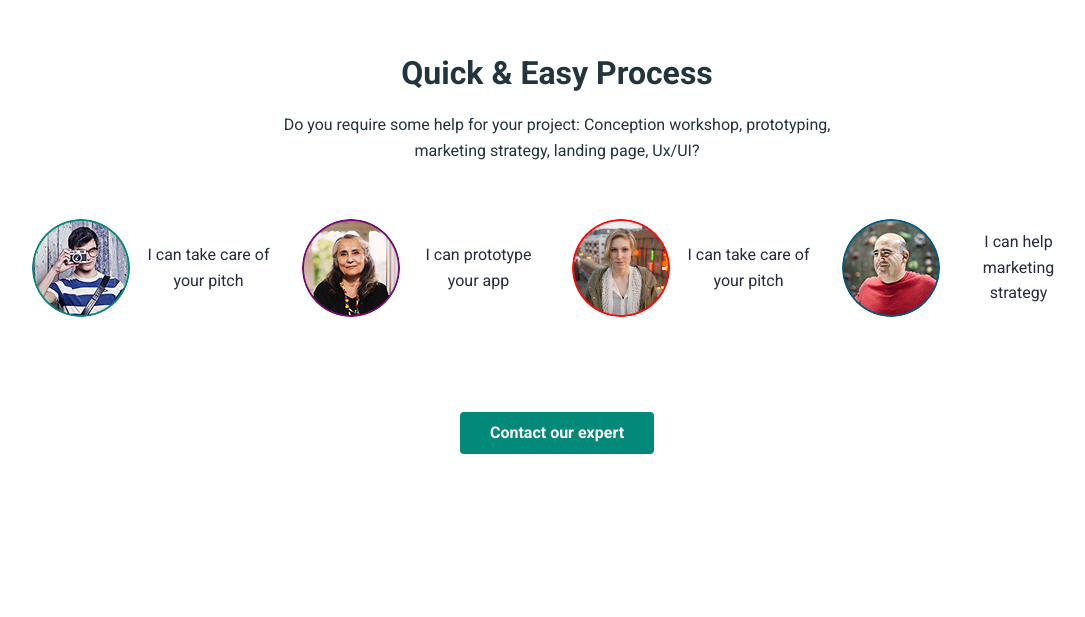
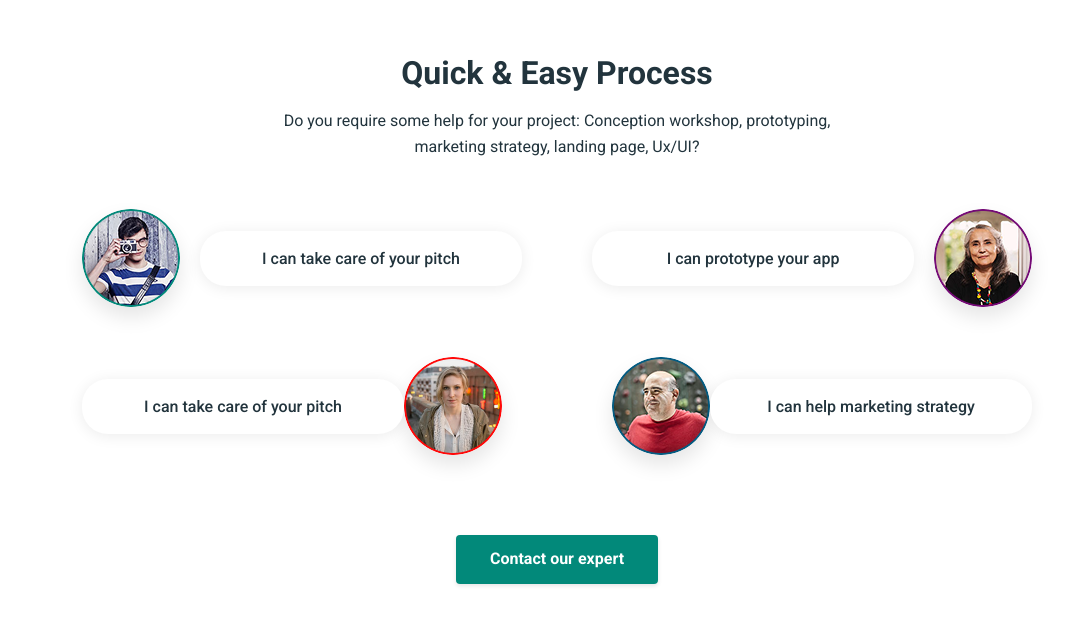
Before and after one commit to MaksymKovalov/Business-promotion_Blended_15, a plain HTML site: page index.html in a window 1280 px wide. Shown: the part 3483-4100 px from the top of the page, without its empty margins (83-1168 px from the left). Drawn offline with nearby package versions, Linux system fonts and the light colour scheme.

Commit message:
add html structure and css new versions-v-3

```diff
--- a/css/styles.css
+++ b/css/styles.css
@@ -460,17 +460,39 @@ button {
 }
 
 /* Process section */
+.customer-wrapper {
+  display: flex;
+  align-items: center;
+  justify-content: space-between;
+  gap: 40px;
+  flex-direction: row; /* Изменено с row-reverse на row */
+}
+
+.customer-content {
+  flex: 1;
+  max-width: 48%;
+}
+
+.customer-image {
+  flex: 1;
+  max-width: 48%;
+  text-align: left;
+}
+
+/* Process section - финальная версия */
 .process-section {
   padding: 80px 0;
   text-align: center;
+  background-color: #fff;
 }
 
 .process-title {
   font-size: 32px;
   line-height: 1.2;
-  margin-bottom: 20px;
+  margin-bottom: 16px;
   text-align: center;
   color: #22343d;
+  font-weight: 700;
 }
 
 .process-text {
@@ -482,40 +504,167 @@ button {
 }
 
 .process-list-wrapper {
-  margin: 50px 0;
+  margin: 50px auto;
+  max-width: 980px;
+  padding: 0 15px;
 }
 
 .process-list {
-  display: flex;
-  flex-wrap: wrap;
-  justify-content: center;
-  gap: 30px;
+  display: grid;
+  grid-template-columns: repeat(2, 1fr);
+  gap: 50px 30px;
 }
 
 .process-item {
   display: flex;
   align-items: center;
-  width: 240px;
-  margin-bottom: 20px;
+}
+
+/* Первый элемент: картинка слева от текста */
+.process-item:nth-child(1) {
+  flex-direction: row;
+  justify-content: flex-start;
+  padding-right: 20px;
+}
+
+/* Второй элемент: картинка справа от текста */
+.process-item:nth-child(2) {
+  flex-direction: row-reverse;
+  justify-content: flex-start;
+  padding-left: 20px;
+}
+
+/* Третий элемент: картинка слева от текста */
+.process-item:nth-child(3) {
+  flex-direction: row-reverse;
+  justify-content: flex-start;
+  padding-right: 20px;
+}
+
+/* Четвертый элемент: картинка справа от текста */
+.process-item:nth-child(4) {
+  flex-direction: row;
+  justify-content: flex-start;
+  padding-left: 20px;
 }
 
 .process-img {
   width: 98px;
   height: 98px;
   border-radius: 50%;
-  margin-right: 15px;
   object-fit: cover;
+  box-shadow: 0 10px 20px rgba(0, 0, 0, 0.1);
+  flex-shrink: 0;
+}
+
+.process-item:nth-child(odd) .process-img {
+  margin-right: 20px;
+}
+
+.process-item:nth-child(even) .process-img {
+  margin-left: 20px;
+}
+
+.process-item p {
+  background-color: #fff;
+  padding: 15px 25px;
+  border-radius: 26px; /* Увеличиваем радиус для большего закругления */
+  font-size: 16px;
+  color: #22343d;
+  font-weight: 500;
+  box-shadow: 0 2px 15px rgba(0, 0, 0, 0.08);
+  position: relative;
+  text-align: center;
+  white-space: nowrap; /* Текст в одну строку */
+  flex-grow: 1; /* Растягиваем на доступное пространство */
+  max-width: none;
+}
+
+/* Треугольник для бабблов (как на стикере) */
+.process-item:nth-child(1) p::before,
+.process-item:nth-child(3) p::before {
+  content: '';
+  position: absolute;
+  width: 15px;
+  height: 15px;
+  background-color: #fff;
+  left: -5px;
+  top: 50%;
+  transform: translateY(-50%) rotate(45deg);
+  z-index: -1;
+  box-shadow: -2px 2px 5px rgba(0, 0, 0, 0.05);
+}
+
+.process-item:nth-child(2) p::before,
+.process-item:nth-child(4) p::before {
+  content: '';
+  position: absolute;
+  width: 15px;
+  height: 15px;
+  background-color: #fff;
+  right: -5px;
+  top: 50%;
+  transform: translateY(-50%) rotate(45deg);
+  z-index: -1;
+  box-shadow: 2px -2px 5px rgba(0, 0, 0, 0.05);
 }
 
 .process-button {
   background-color: #02897a;
   color: #ffffff;
   display: inline-block;
-  margin: 20px auto 0;
-  padding: 12px 30px;
+  margin: 30px auto 0;
+  padding: 15px 34px;
   border-radius: 4px;
+  font-size: 16px;
+  font-weight: 600;
+  cursor: pointer;
+  border: none;
+  transition: background-color 0.3s ease;
+  box-shadow: 0 2px 4px rgba(0, 0, 0, 0.1);
+  text-align: center;
 }
 
+.process-button:hover {
+  background-color: #016d62;
+  box-shadow: 0 4px 8px rgba(0, 0, 0, 0.15);
+}
+
+/* Адаптивность */
+@media (max-width: 992px) {
+  .process-item p {
+    white-space: normal;
+    text-align: left;
+  }
+}
+
+@media (max-width: 768px) {
+  .process-list {
+    grid-template-columns: 1fr;
+    gap: 40px;
+  }
+
+  .process-item:nth-child(n) {
+    flex-direction: row;
+    justify-content: flex-start;
+    padding: 0;
+  }
+
+  .process-item:nth-child(n) .process-img {
+    margin-right: 20px;
+    margin-left: 0;
+  }
+
+  .process-item p {
+    white-space: normal;
+  }
+
+  .process-item:nth-child(n) p::before {
+    left: -5px;
+    right: auto;
+    box-shadow: -2px 2px 5px rgba(0, 0, 0, 0.05);
+  }
+}
 /* Contents Strategies section */
 .contents-section {
   padding: 80px 0;
--- a/index.html
+++ b/index.html
@@ -265,7 +265,7 @@
               </li>
               <li class="process-item">
                 <img
-                  class="process-img"
+                  class="process-img left"
                   src="./images/marketing.png"
                   alt="marketing"
                 />
```
